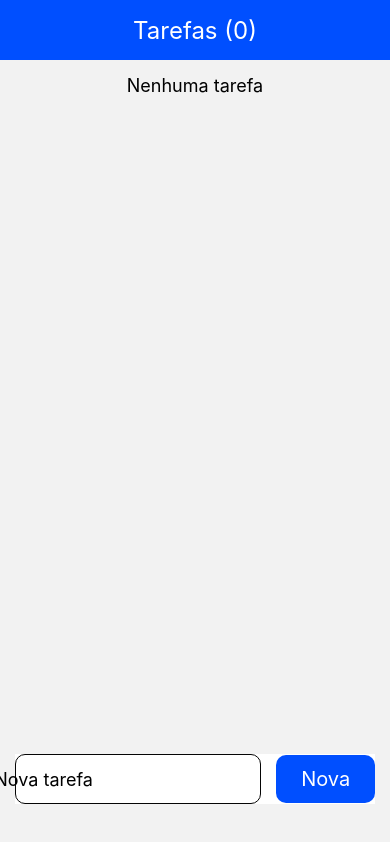
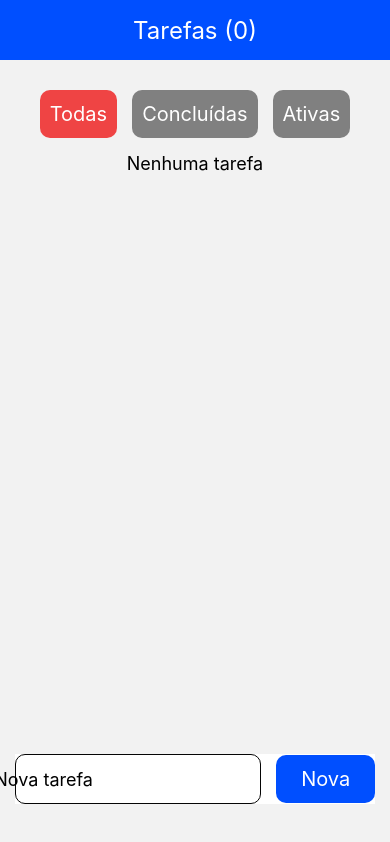
Before and after one commit to thiagovpaz/my_task_manager, a React Native app: screen / in a window 390 px wide. Built offline with nearby package versions, Linux system fonts and the light colour scheme.

Commit message:
feat: finish store integration

```diff
--- a/src/screens/home/index.tsx
+++ b/src/screens/home/index.tsx
@@ -12,6 +12,8 @@ import {
   Header,
   Title,
   Content,
+  FilterContainer,
+  FilterButton,
   ItemContainer,
   ItemTitle,
   ItemButtonsContainer,
@@ -26,7 +28,15 @@ const HomeScreen = () => {
   const [quickTask, setQuickTask] = useState<string | null>(null);
 
   const { navigate } = useNavigation<NavigationProp<MainStackParamList>>();
-  const { tasks, addTask, toggleTask, removeTask } = useTaskStore();
+  const {
+    filter,
+    tasks,
+    addTask,
+    toggleTask,
+    removeTask,
+    getFilteredTasks,
+    setFilter,
+  } = useTaskStore();
 
   const handleAddQuickTask = useCallback(() => {
     if (quickTask) {
@@ -57,6 +67,8 @@ const HomeScreen = () => {
     ]);
   }, []);
 
+  let data = filter !== 'all' ? getFilteredTasks() : tasks;
+
   return (
     <Container>
       <Header>
@@ -64,8 +76,29 @@ const HomeScreen = () => {
       </Header>
 
       <Content>
+        <FilterContainer>
+          <FilterButton
+            active={filter === 'all'}
+            onPress={() => setFilter('all')}
+          >
+            Todas
+          </FilterButton>
+          <FilterButton
+            active={filter === 'completed'}
+            onPress={() => setFilter('completed')}
+          >
+            Concluídas
+          </FilterButton>
+          <FilterButton
+            active={filter === 'active'}
+            onPress={() => setFilter('active')}
+          >
+            Ativas
+          </FilterButton>
+        </FilterContainer>
+
         <FlatList
-          data={tasks}
+          data={data}
           renderItem={({ item }) => (
             <ItemContainer>
               <ItemTitle completed={item.completed}>{item.title}</ItemTitle>
--- a/src/screens/home/styles.ts
+++ b/src/screens/home/styles.ts
@@ -24,6 +24,27 @@ export const Title = styled.Text`
 export const Content = styled.View`
   flex: 1;
   padding: 15px;
+`;
+
+export const FilterContainer = styled.View`
+  padding: 15px;
+  flex-direction: row;
+  justify-content: center;
+  gap: 15px;
+`;
+
+interface FilterButtonProps {
+  active?: boolean;
+}
+
+export const FilterButton = styled(Button)<FilterButtonProps>`
+  background-color: gray;
+  padding: 10px;
+  ${({ active }) =>
+    active &&
+    css`
+      background-color: ${({ theme }) => theme.colors.red};
+    `}
 `;
 
 export const ItemContainer = styled.View`
--- a/src/store/index.ts
+++ b/src/store/index.ts
@@ -10,17 +10,21 @@ export type Task = {
 };
 
 export type TaskState = {
+  filter: 'all' | 'active' | 'completed';
   tasks: Task[];
   addTask: (task: Task) => void;
   toggleTask: (id: string) => void;
   removeTask: (id: string) => void;
   updateTask: (id: string, task: Task) => void;
   getTaskById: (id: string) => Task | undefined;
+  setFilter: (filter: 'all' | 'active' | 'completed') => void;
+  getFilteredTasks: () => Task[];
 };
 
 export const useTaskStore = create<TaskState>()(
   persist(
     (set, get) => ({
+      filter: 'all',
       tasks: [],
       addTask: (task: Task) =>
         set((state) => ({
@@ -43,6 +47,18 @@ export const useTaskStore = create<TaskState>()(
           ),
         })),
       getTaskById: (id) => get().tasks.find((task) => task.id === id),
+      setFilter: (filter) => set({ filter }),
+      getFilteredTasks: () => {
+        const { tasks, filter } = get();
+        switch (filter) {
+          case 'active':
+            return tasks.filter((task) => !task.completed);
+          case 'completed':
+            return tasks.filter((task) => task.completed);
+          default:
+            return tasks;
+        }
+      },
     }),
     {
       name: 'my-todo-storage',
```
